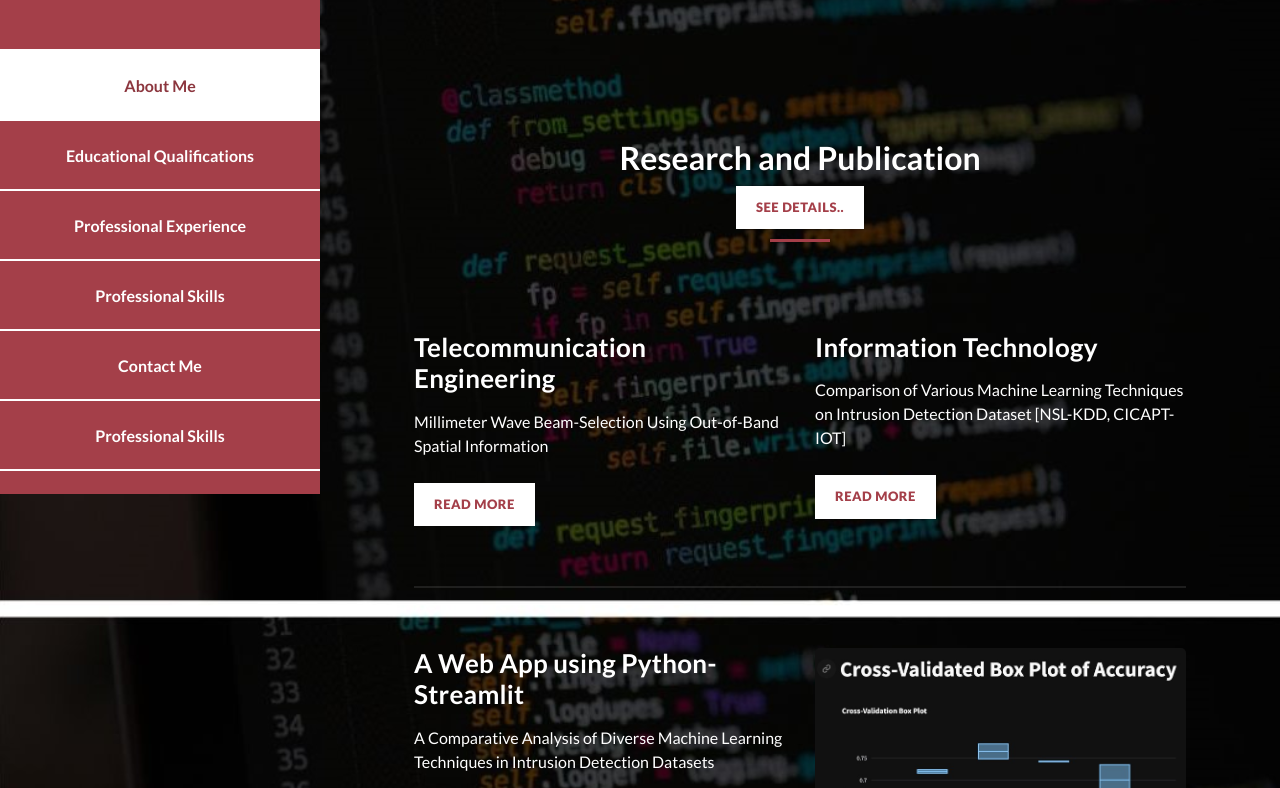
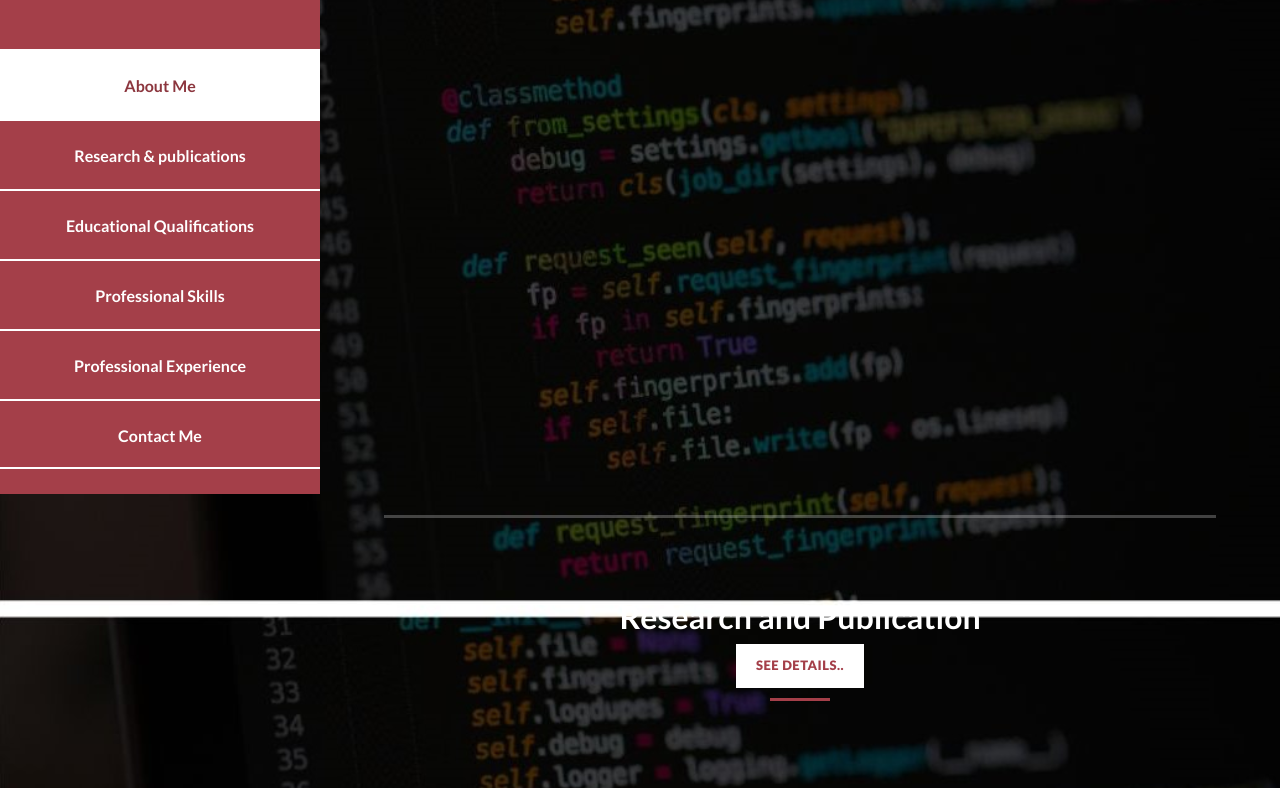
Before and after one commit to Tasnim-Mohona/tasnim-mohona.github.io, a plain HTML site: page index.html in a window 1280 px wide. Shown: the part 306-1094 px from the top of the page. Drawn offline with Linux system fonts and the light colour scheme.

Commit message:
Added Research Section link on navbar

```diff
--- a/index.html
+++ b/index.html
@@ -28,7 +28,6 @@ https://templatemo.com/tm-531-reflux
 
     <!-- <! -- MOHONA's CSS FILES --> -->
     <!-- <link rel="assets\css\publications.css" rel="stylesheet"/> -->
-
     <!-- Font Awesome-->
     <link rel="stylesheet" href="https://use.fontawesome.com/releases/v5.6.1/css/all.css"/>
   </head>
@@ -49,17 +48,13 @@ https://templatemo.com/tm-531-reflux
               <span>ML Engineer</span>
             </div>
 
-
-
-
             <nav class="main-nav" role="navigation">
               <ul class="main-menu">
                 <li><a href="#section1">About Me</a></li>
+                <li><a href="#section6">Research & publications</a></li>
                 <li><a href="#section2">Educational Qualifications</a></li>
+                <li><a href="#section4">Professional Skills</a></li>
                 <li><a href="#section3">Professional Experience</a></li>
-                <li><a href="#section4">Professional Skills</a></li>
-                <li><a href="#section6">Contact Me</a></li>
-                <li><a href="#section5">Professional Skills</a></li>
                 <li><a href="#section5">Contact Me</a></li>
               </ul>
             </nav>
@@ -99,9 +94,10 @@ https://templatemo.com/tm-531-reflux
                       I have 4+ years of experience as an Information Technology Officer in Organizations like the National Telecommunication Monitoring Center(NTMC) and as a Software Quality Assurance Automation Engineer Intern at A1QA.
                   </span>
               </div>
+            </section>
 
-
-                         <div class="section-heading">
+            <section class="section about-me" data-section="section6">
+            <div class="section-heading" data-section="section6">
                     <h2>Research and Publication</h2>
                     <div class="white-button">
                         <a href="research.html">See Details..</a>
@@ -128,6 +124,7 @@ https://templatemo.com/tm-531-reflux
                                 </div>
                             </div>
 
+
                           <div class="col-md-6">
                               <div class="right-text">
                                   <h4>Information Technology</h4>
@@ -141,8 +138,6 @@ https://templatemo.com/tm-531-reflux
                           </div>
                       </div>
                   </div>
-
-
 
 
                   <div class="right-image-post">
@@ -166,7 +161,9 @@ https://templatemo.com/tm-531-reflux
                       </div>
                   </div>
               </div>
-        </section>
+              </section>
+
+
 
 
         <section class="section about-me" data-section="section2">
@@ -463,18 +460,6 @@ https://templatemo.com/tm-531-reflux
               </section>
 
 
-
-
-
-
-
-              <section class="section contact-me" data-section="section5">
-
-
-
-
-
-
               <section class="section contact-me" data-section="section5">
                   <div class="container">
                       <div class="section-heading">
```
